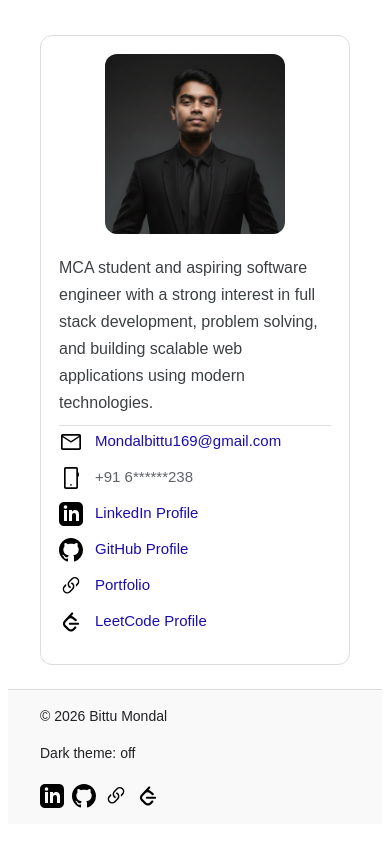
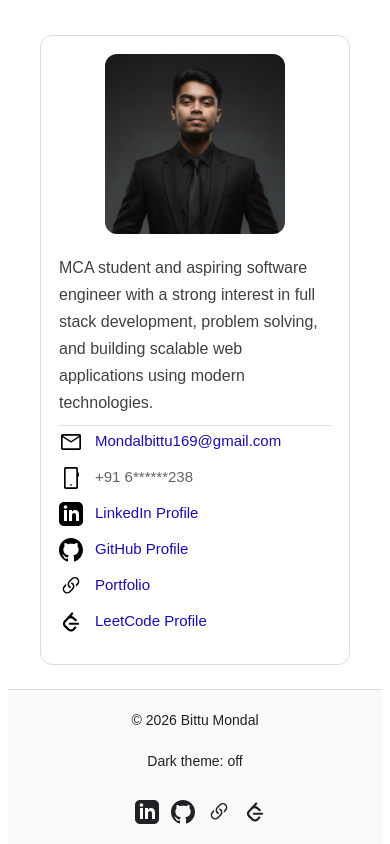
Before and after one commit to Bittu169/Google-portfolio, a React (Vite) app: page / in a window 390 px wide. Shown: the part 2322-3166 px from the top of the page. Built offline with nearby package versions, Linux system fonts and the light colour scheme.

Commit message:
Final footer CSS fix

```diff
--- a/src/components/Footer.css
+++ b/src/components/Footer.css
@@ -1,17 +1,40 @@
+/* Layout Reset for the Footer */
 .google-footer {
-  display: flex;
-  justify-content: space-between;
-  align-items: center;
-  padding: 16px 32px;
+  display: flex !important;
+  justify-content: space-between !important;
+  align-items: center !important;
+  padding: 16px 32px !important;
+  width: 100% !important;
+  box-sizing: border-box !important;
   font-family: Arial, sans-serif;
   font-size: 14px;
-  border-top: 1px solid #dadce0;
-  background-color: #f9f9f9;
-  color: #202124;
   flex-wrap: wrap;
   gap: 12px;
 }
 
+/* --- LIGHT MODE (Explicit) --- */
+.google-footer.light {
+  background-color: #f9f9f9 !important;
+  color: #202124 !important;
+  border-top: 1px solid #dadce0 !important;
+}
+
+.google-footer.light .footer-right a {
+  color: #202124 !important;
+}
+
+/* --- DARK MODE (Explicit) --- */
+.google-footer.dark {
+  background-color: #202124 !important;
+  color: #e8eaed !important;
+  border-top: 1px solid #3c4043 !important;
+}
+
+.google-footer.dark .footer-right a {
+  color: #e8eaed !important;
+}
+
+/* --- INNER ELEMENTS --- */
 .footer-left,
 .footer-center,
 .footer-right {
@@ -26,39 +49,38 @@
 
 .footer-right a {
   margin-left: 12px;
-  color: black; /* icons black */
   text-decoration: none;
   display: inline-flex;
   align-items: center;
+  transition: opacity 0.2s ease;
 }
 
 .footer-right a:hover {
-  opacity: 0.8;
+  opacity: 0.7;
 }
 
-/* Dark mode */
-.google-footer.dark {
-  background-color: #202124;
-  color: #e8eaed;
+/* SVG Fill - Crucial for dark mode icons */
+.footer-right svg {
+  fill: currentColor !important;
 }
 
-.google-footer.dark .footer-right a {
-  color: #e8eaed;
-}
-
-/* Responsive for mobile */
-@media (max-width: 480px) {
+/* --- MOBILE RESPONSIVE --- */
+@media (max-width: 600px) {
   .google-footer {
-    flex-direction: column;
-    align-items: flex-start;
+    flex-direction: column !important;
+    align-items: center !important;
+    text-align: center;
+    padding: 20px !important;
   }
 
   .footer-center {
-    justify-content: flex-start;
-    margin: 4px 0;
+    justify-content: center !important;
+    margin: 8px 0;
   }
 
-  .footer-right a {
-    margin: 4px 8px 0 0;
+  .footer-right {
+    justify-content: center !important;
+    margin-left: 0 !important;
+    margin-top: 8px;
   }
 }
--- a/src/components/Footer.jsx
+++ b/src/components/Footer.jsx
@@ -4,7 +4,6 @@ import { useEffect, useState } from "react";
 function Footer() {
   const [isDark, setIsDark] = useState(false);
 
-  // Detect dark mode dynamically based on body class
   useEffect(() => {
     const checkTheme = () => setIsDark(document.body.classList.contains("dark"));
     checkTheme(); // initial check
@@ -14,6 +13,7 @@ function Footer() {
     return () => observer.disconnect();
   }, []);
 
+  // We add 'light' or 'dark' class explicitly to help the CSS selector
   return (
     <footer className={`google-footer ${isDark ? "dark" : "light"}`}>
       <div className="footer-left">
```
